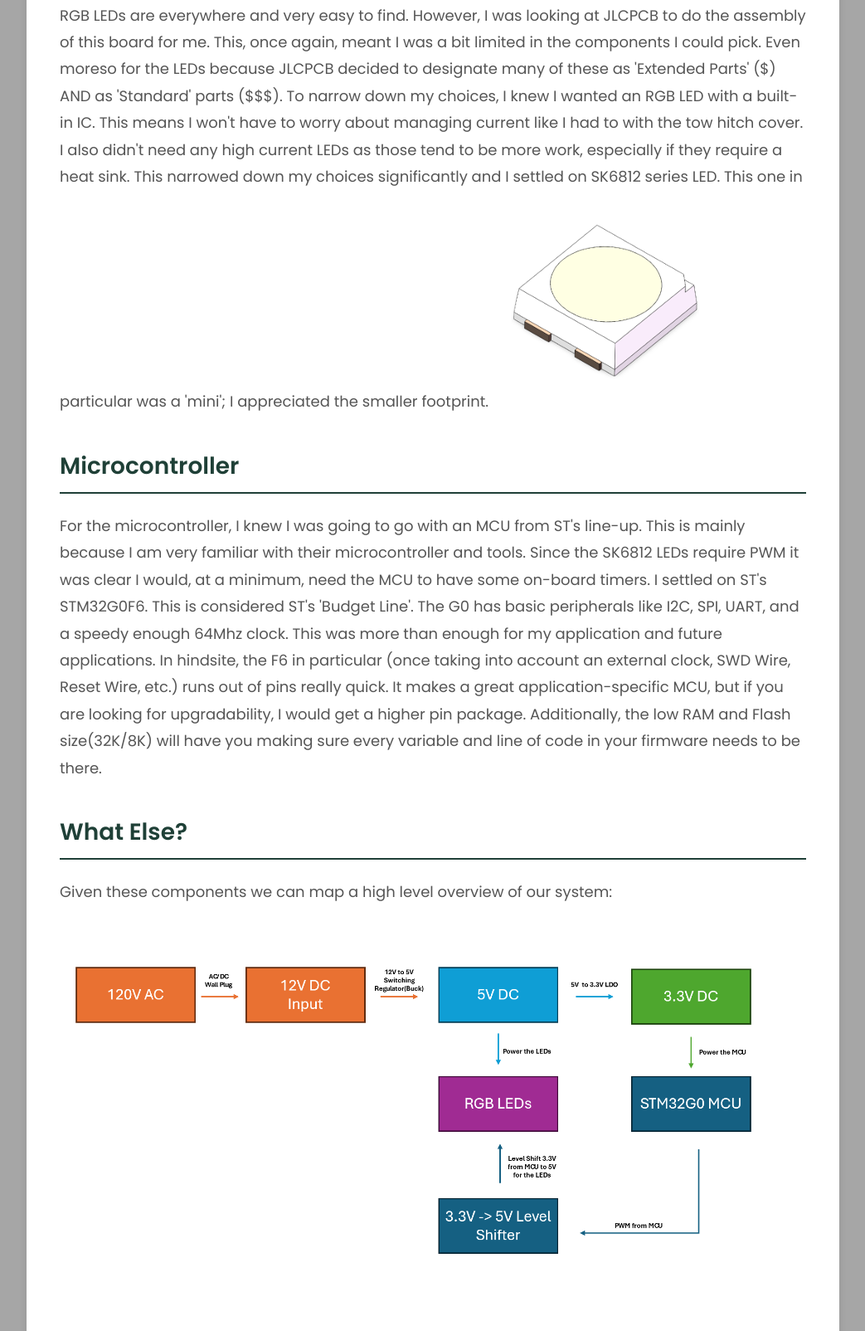
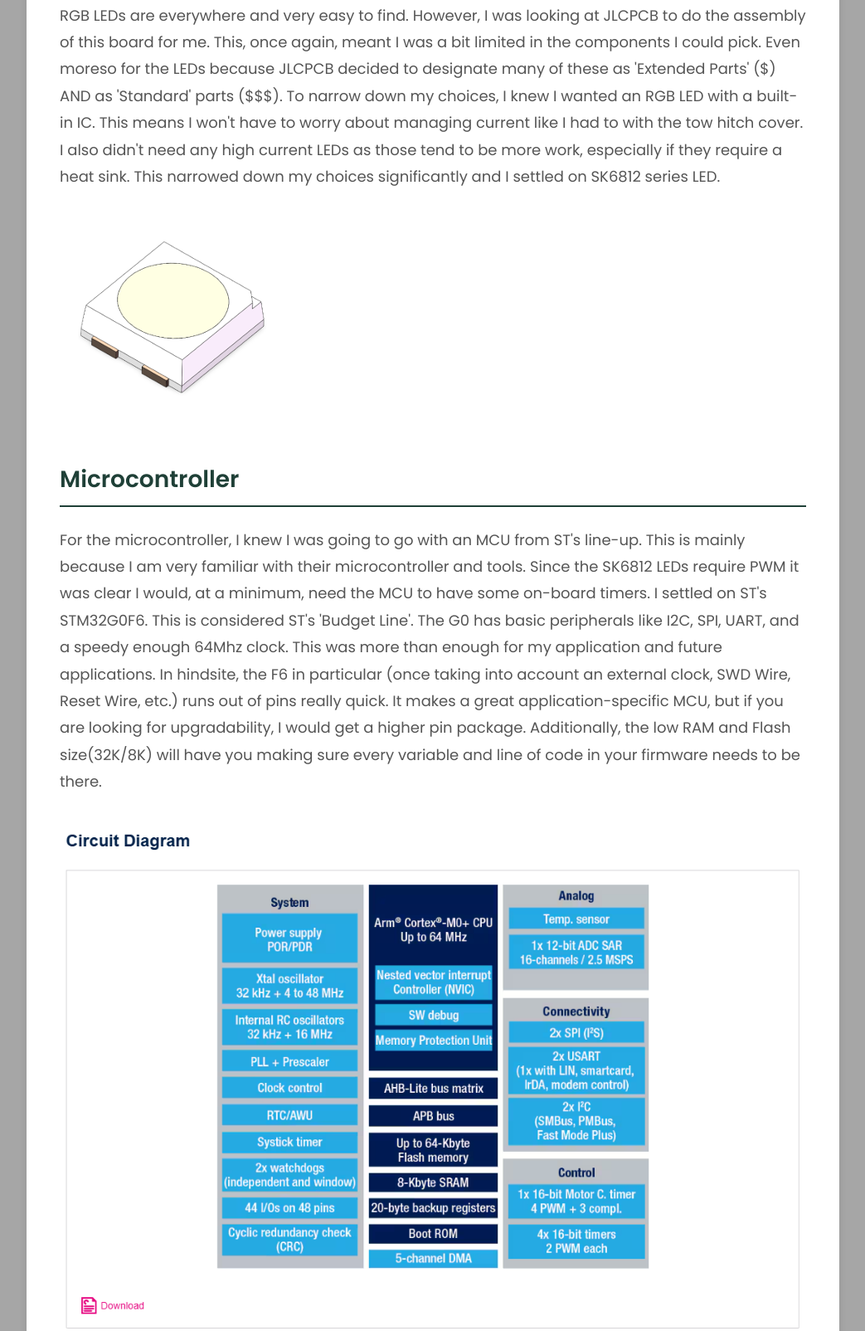
Before and after one commit to NatePortillo/LocalGadgetGarage, a plain HTML site: page blogs/blog_lamp.html in a window 1280 px wide. Shown: the part 2939-4543 px from the top of the page at 83% size, without its empty margins (118-1161 px from the left). Drawn offline with Linux system fonts and the light colour scheme.

Commit message:
Add missing picture

```diff
--- a/blogs/blog_lamp.html
+++ b/blogs/blog_lamp.html
@@ -131,15 +131,16 @@
             <p>RGB LEDs are everywhere and very easy to find. However, I was looking at JLCPCB to do the assembly of this board for me. This, once again, meant I was a bit limited in the components I could pick. Even moreso for the LEDs
                 because JLCPCB decided to designate many of these as 'Extended Parts' ($) AND as 'Standard' parts ($$$). To narrow down my choices, I knew I wanted an RGB LED with a built-in IC. This means I won't have to worry about
                 managing current like I had to with the tow hitch cover. I also didn't need any high current LEDs as those tend to be more work, especially if they require a heat sink. This narrowed down my choices significantly and I settled on
-                SK6812 series LED. This one in particular was a 'mini'; I appreciated the smaller footprint.
-                <img src="../images/images_lamp/rgb_led.png" alt="RGB LED">
+                SK6812 series LED.
             </p>
+            <img src="../images/images_lamp/rgb_led.png" alt="RGB LED">
             <h2>Microcontroller</h2>
             <p>For the microcontroller, I knew I was going to go with an MCU from ST's line-up. This is mainly because I am very familiar with their microcontroller and tools. Since the SK6812 LEDs require PWM it was clear I would, at a minimum,
                 need the MCU to have some on-board timers. I settled on ST's STM32G0F6. This is considered ST's 'Budget Line'. The G0 has basic peripherals like I2C, SPI, UART, and a speedy enough 64Mhz clock. This was more than enough for my application
                 and future applications. In hindsite, the F6 in particular (once taking into account an external clock, SWD Wire, Reset Wire, etc.) runs out of pins really quick. It makes a great application-specific MCU, but if you are looking for upgradability,
                 I would get a higher pin package. Additionally, the low RAM and Flash size(32K/8K) will have you making sure every variable and line of code in your firmware needs to be there.
             </p>
+            <img src="../images/images_lamp/mcu_details.png" alt="RGB LED">
             <h2>What Else?</h2>
             <p>Given these components we can map a high level overview of our system:</p>
             <img src="../images/images_lamp/block_diagram.png" alt="Block Diagram">
```
